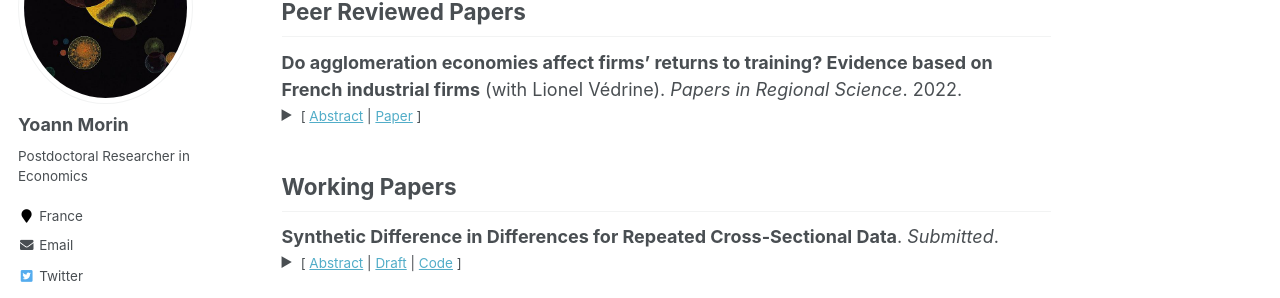
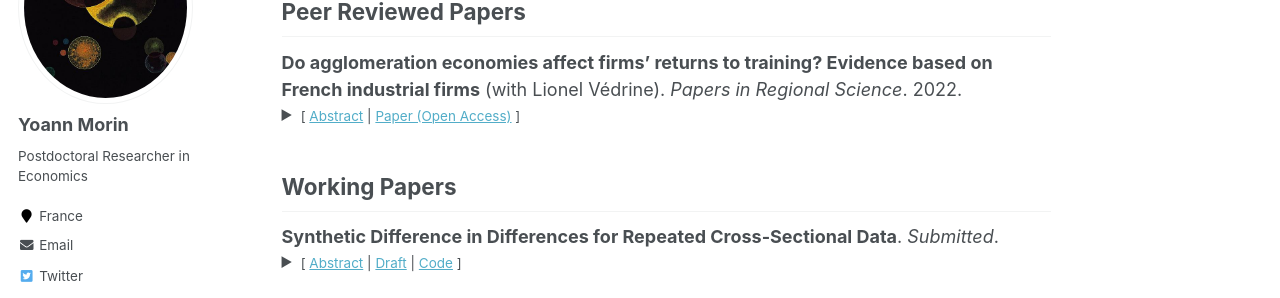
Before and after one commit to yoannmorin/yoannmorin.github.io, a Jekyll site: the page built from _pages/research.md, in a window 1280 px wide and 900 px high. Shown: the part 207-505 px from the top of the window. Built offline with Jekyll 4.4.1, drawn with Linux system fonts in a browser that asks for light colours.

Commit message:
Update research.md

```diff
--- a/_pages/research.md
+++ b/_pages/research.md
@@ -11,7 +11,7 @@ author_profile: true
 {% capture details %}
 This paper examines empirically the economic relationship between local labour market size and firm returns to training. Anchoring in the literature of micro-foundation of agglomeration economies, we suspect that this relation is driven by two mechanisms: (i) labour pooling which should positively influence the returns to training through matching and learning effects and (ii) the risk of labour poaching, which tends to reduce the returns to training in larger labour markets. Our estimates, based on a large sample of French industrial firms, reveal that returns to training are increasing with the labour market size, suggesting that labour pooling dominates labour poaching effects. On average, returns to training lie between 6.7 and 7.7%, more in line with the microeconomic literature on education than previous studies focusing on training.
 {% endcapture %}
-{% capture summary %}<small>[ <a style="cursor: pointer;"> Abstract</a> | [Paper](https://rsaiconnect.onlinelibrary.wiley.com/doi/10.1111/pirs.12691){:target="_blank"} ]</small>{% endcapture %}{% include details.html %}
+{% capture summary %}<small>[ <a style="cursor: pointer;"> Abstract</a> | [Paper (Open Access)](https://doi.org/10.1111/pirs.12691){:target="_blank"} ]</small>{% endcapture %}{% include details.html %}
 
 
 
```
